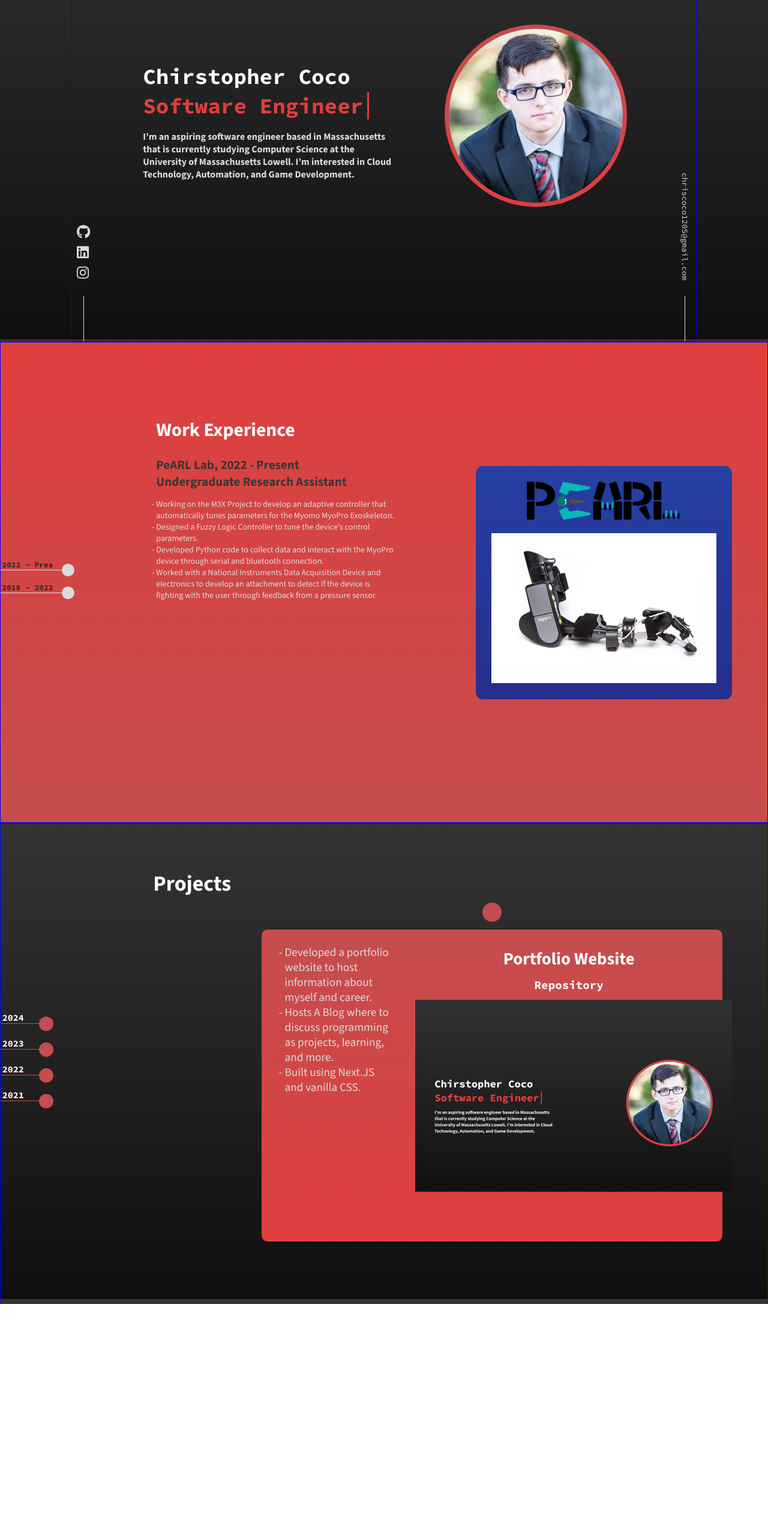
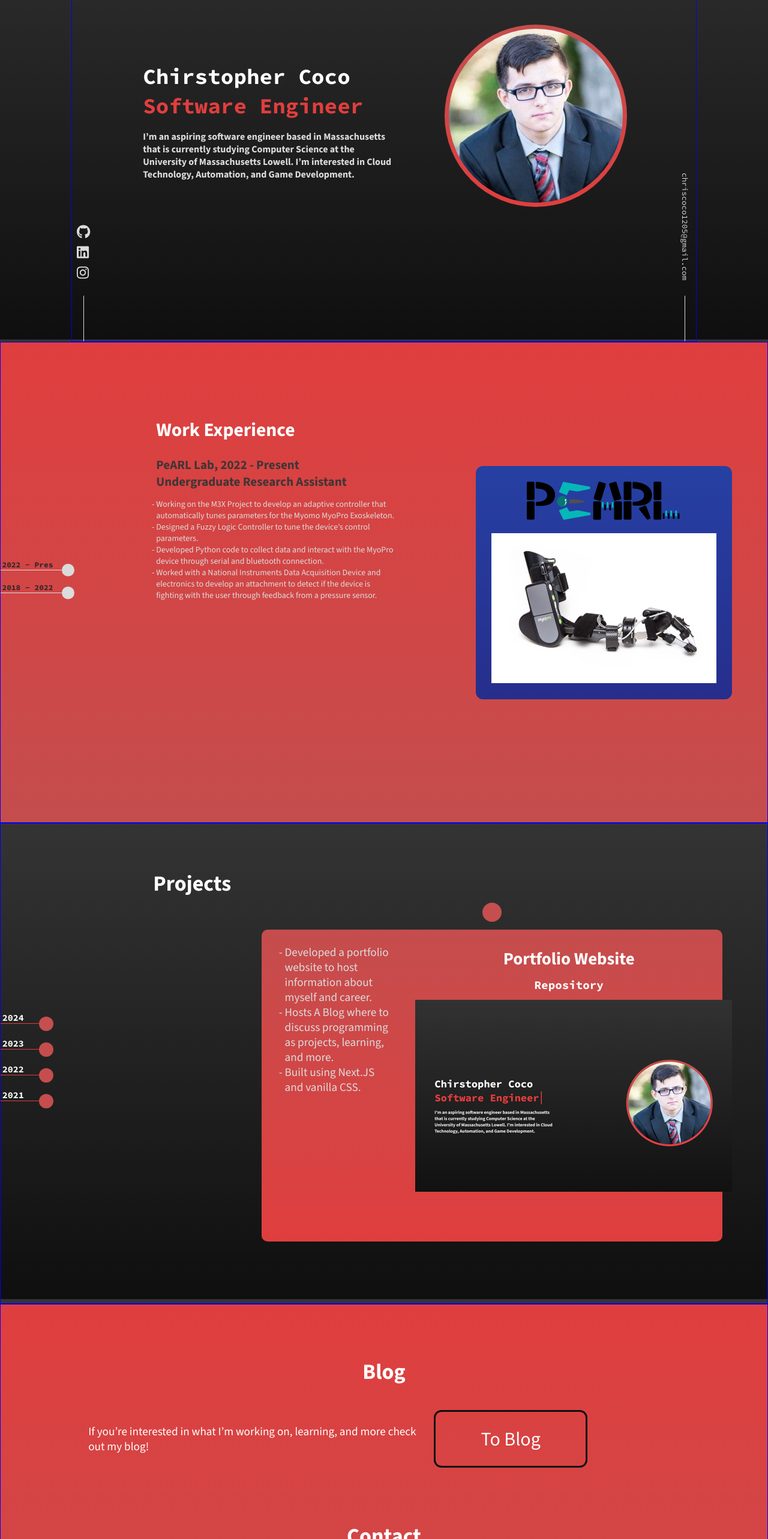
Before and after one commit to cjcocokriisp/portfolio-site, a Next.js app: page / in a window 1280 px wide. Shown: the part 234-2800 px from the top of the page at 60% size. Before the commit the page ends 2408 px from the top, so only its background shows below. Built offline with nearby package versions, Linux system fonts and the light colour scheme.

Commit message:
Add Blog and Content Section

```diff
--- a/src/app/page.tsx
+++ b/src/app/page.tsx
@@ -71,6 +71,23 @@ export default function Home() {
             <div className="container" id="projects">
                 <Projects data={projectData}/>
             </div>
+            <div className="container blog-contact">
+                <div id="blog">
+                    <div className={`${sourceSans.className} blog-title`}>Blog</div>
+                    <div className="blog-content">
+                        <div className={`${sourceSans.className} blog-text`}>If you’re interested in what I’m working on, learning, and more check out my blog!</div>
+                        <button className={`${sourceSans.className} blog-button`}>To Blog</button>
+                    </div>
+                </div>
+                <div id="contact">
+                    <div className={`${sourceSans.className} contact-title`}>Contact</div>
+                    <div className={`${sourceSans.className} contact-text`}>Want to get in touch?</div>
+                    <div className={`${sourceCodePro.className} contact-content`}>
+                        <div className={`contact-linkedin`}><a href="https://www.linkedin.com/in/christopher-coco-jr/">Connect with me on <FontAwesomeIcon icon={faLinkedin} className="contact-icon" /></a></div>
+                        <div className="contact-email">Email me at <em>chriscoco1205@gmail.com</em></div>
+                    </div>
+                </div>
+            </div>
         </main>
     );
 }
--- a/src/app/ui/globals.css
+++ b/src/app/ui/globals.css
@@ -476,3 +476,104 @@ a:visited {
     background: white;
     padding-bottom: 2vw;
 }
+
+.blog-contact {
+    max-width: 100vw;
+    height: 100vh;
+    background-image: linear-gradient(var(--title-red), var(--img-stroke));
+}
+
+#blog {
+    display: flex;
+    justify-content: center;
+    align-items: center;
+    margin-top: 10vh;
+    height: 25vh;
+    margin-bottom: 1vh;
+    flex-direction: column;
+}
+
+.blog-title {
+    font-size: 2.25rem;
+    font-weight: bold;
+    color: white;
+}
+
+.blog-content {
+    display: flex;
+    justify-content:center;
+    padding-top: 5vh;
+    width: 100vw;
+    margin-bottom: 0;
+}
+
+.blog-text {
+    color: white;
+    font-size: 1.2rem;
+    width: 45vw;
+    margin-left: 3vw;
+    align-self: center;
+}
+
+.blog-button {
+    width: 20vw;
+    margin-right: 15vw;
+    background-color: #00000000;
+    border: #0F0F0F 3px solid;
+    border-radius: 1vw;
+    font-size: 2rem;
+    color: white;
+    height: 12vh;
+}
+
+.blog-button:hover {
+    background-color: #000000A2;
+}
+
+#contact {
+    display: flex;
+    justify-content: center;
+    align-items: center;
+    flex-direction: column;
+    height: 45vh;
+}
+
+.contact-title {
+    font-size: 2.25rem;
+    font-weight: bold;
+    color: white;
+}
+
+.contact-text {
+    font-size: 1.6rem;
+    color: white;
+    margin-top: 5vw;
+}
+
+.contact-content {
+    display: flex;
+    justify-content: center;
+    margin-top: 3vw;
+    font-size: 1.35rem;
+    gap: 3vw;
+    width: 100vw;
+}
+
+.contact-linkedin {
+    display: flex;
+    gap: 0.85vw;
+    height: 29px;
+    color: var(--hero-white);
+}
+
+.contact-linkedin:hover {
+    color: var(--grey-text);
+}
+
+.contact-icon {
+    align-self: center;
+}
+
+.contact-email {
+    color: var(--hero-white)
+}
```
